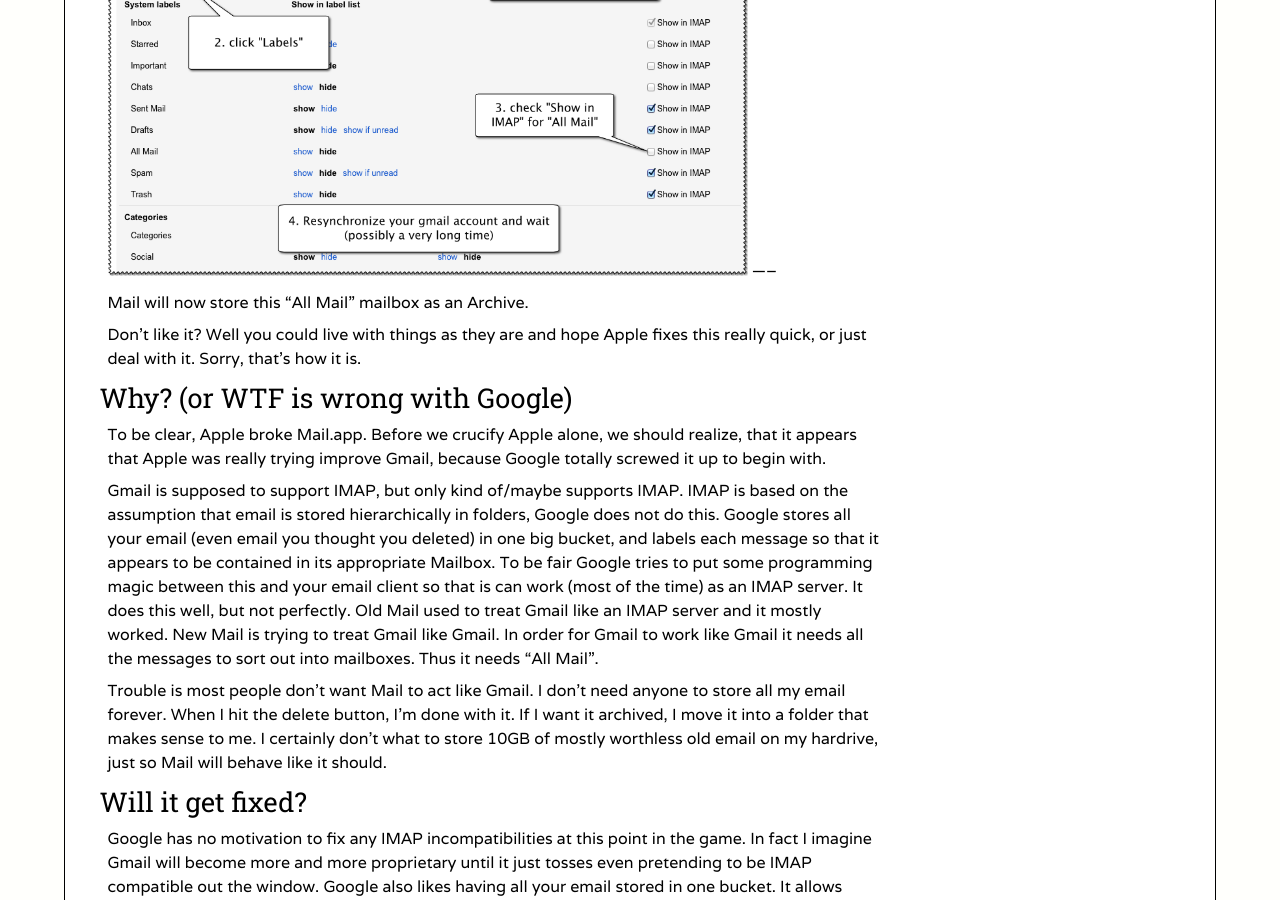
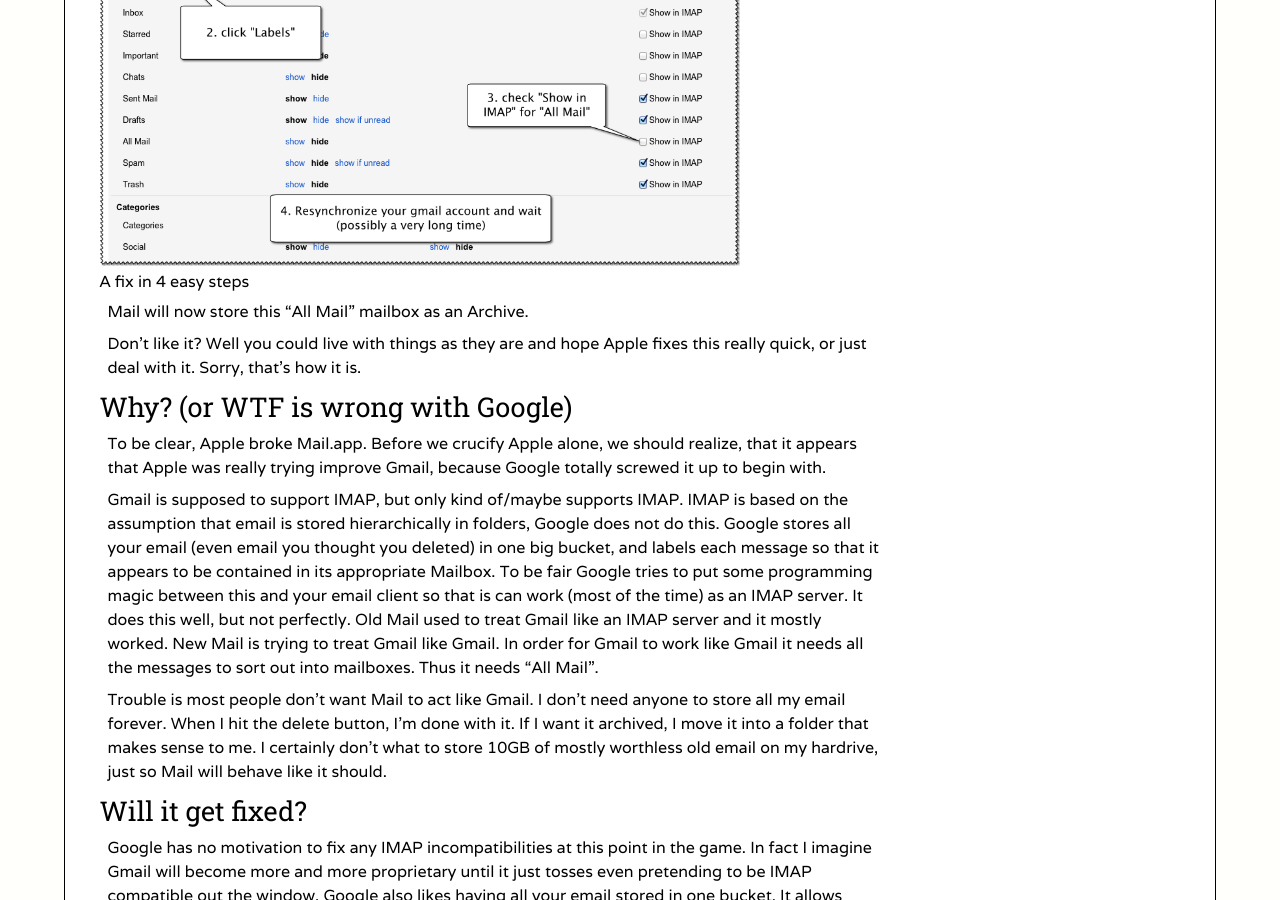
Before and after one commit to sdmeyers/sdmeyers.github.io, a Jekyll site: the page built from _posts/2013-10-23-gmail_vs_mail_app.markdown, in a window 1280 px wide and 900 px high, scrolled down 813 px. Built offline with Jekyll 4.4.1, drawn with Linux system fonts in a browser that asks for light colours; some web fonts are replaced; Markdown is read by kramdown in place of the engine named in the settings.

Commit message:
2013-10-23 Gmail Post

```diff
--- a/_posts/2013-10-23-gmail_vs_mail_app.markdown
+++ b/_posts/2013-10-23-gmail_vs_mail_app.markdown
@@ -20,9 +20,10 @@ Login to your [Gmail](https://mail.google.com) account in your web browser and t
 
 4. In Mail.app select **Mailbox > Synchronize > *Gmail* ** from the menu bar. Now wait for your account to synchronize, which could take a while since Mail may now download every email message you ever received in your Gmail account.
 
------
-<img alt="Steps to fix Gmail" src="{{ site.url }}/images/posts/gmail_labels_1234.png" width="640px">
------
+<figure>
+<img alt="Steps to fix Gmail" src="{{ site.url }}/images/posts/gmail_labels_1234.png" width="640px" />
+<figcaption>A fix in 4 easy steps</figcaption>
+</figure>
 
 Mail will now store this "All Mail" mailbox as an Archive.
 
```
